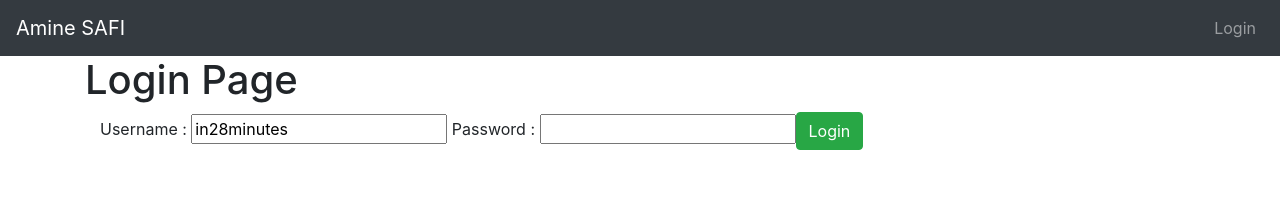
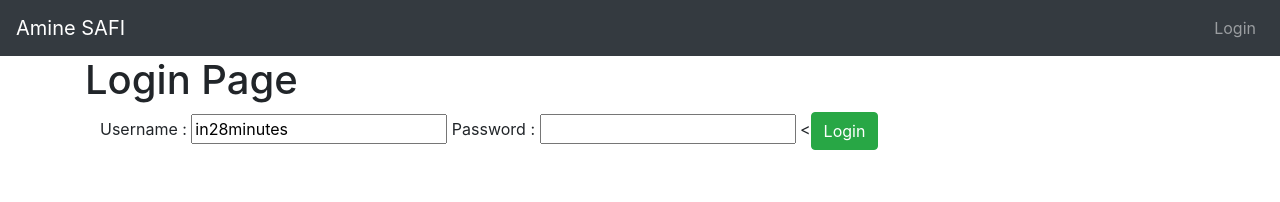
Before and after one commit to aminesafi8/TodosAngular, an Angular app: page / in a window 1280 px wide. Shown: the top 202 px of the page. Built offline with nearby package versions, Linux system fonts and the light colour scheme.

Commit message:
Connect Login Page to Basic Authentication Service - Part 2 [Disabling HttpInterceptor temporary ]

```diff
--- a/src/app/app.module.ts
+++ b/src/app/app.module.ts
@@ -34,9 +34,13 @@ import { HttpIntercepterBasicAuthService } from './service/http/http-intercepter
     FormsModule, //activate the ngModel ( two way binding)
     HttpClientModule // for Http Request (For Restful API)
   ],
-  providers: [{
-    provide: HTTP_INTERCEPTORS, useClass: HttpIntercepterBasicAuthService, multi: true
-  }],
+  providers: [
+
+    /*{
+      provide: HTTP_INTERCEPTORS, useClass: HttpIntercepterBasicAuthService, multi: true
+    }*/
+
+  ],
   bootstrap: [AppComponent]
 })
 export class AppModule { }
--- a/src/app/login/login.component.html
+++ b/src/app/login/login.component.html
@@ -8,7 +8,8 @@
         Username : <input type="text" name="username" [(ngModel)]="username">
         Password : <input type="password" name="password" [(ngModel)]="password">
 
-        <button (click)=handleLogin() class="btn btn-success">Login</button>
+        <<!--button (click)=handleLogin() class="btn btn-success">Login</button>-->
+        <button (click)=handleBasicAuthLogin() class="btn btn-success">Login</button>
 
     </div>
 </div>
```
